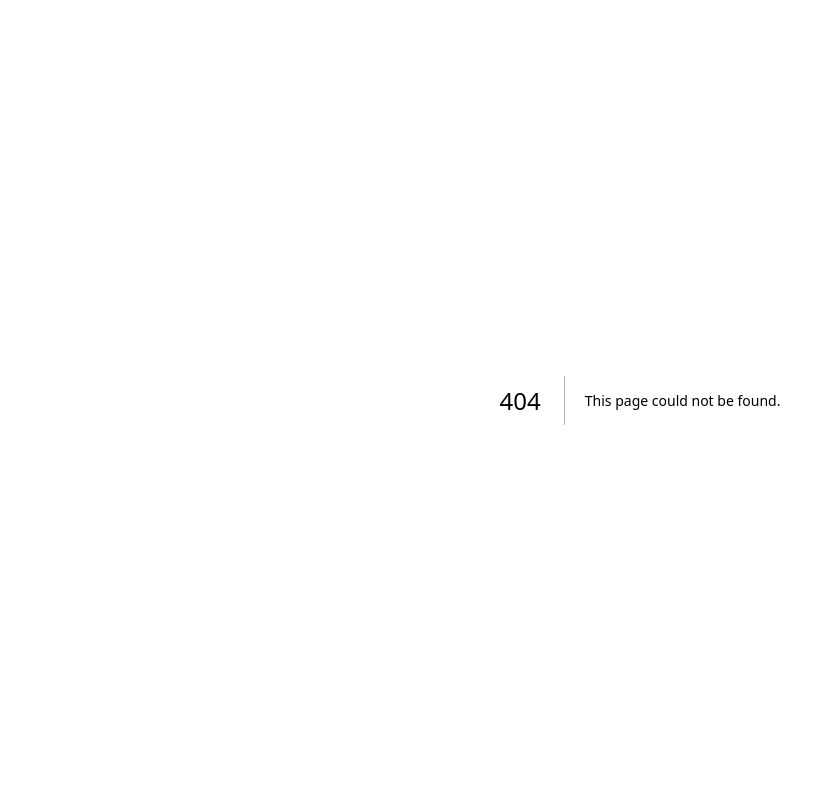
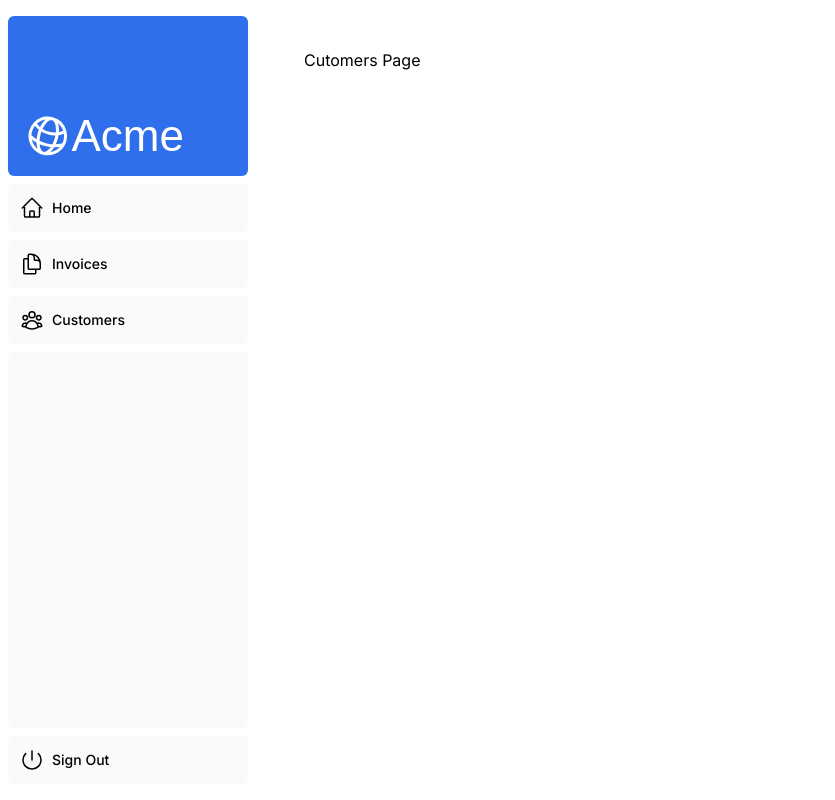
Before and after one commit to firstaple/nextjs-dashboard, a Next.js app: page /dashboard/customers in a window 1280 px wide. Before the commit this address had no page. Shown: the whole page, without its empty margins (0-835 px from the left). Built offline with nearby package versions, Linux system fonts and the light colour scheme; a web font is replaced by a local one.

Commit message:
Creating Layouts and Pages

```diff
--- /dev/null
+++ b/app/dashboard/customers/page.tsx
@@ -0,0 +1,4 @@
+// /dashboard/customers page's ui
+export default function Page() {
+  return <p>Cutomers Page</p>;
+}
--- /dev/null
+++ b/app/dashboard/invoices/page.tsx
@@ -0,0 +1,4 @@
+// /dashboard/invoices page's ui
+export default function () {
+  return <p>Invoices Page</p>;
+}
--- /dev/null
+++ b/app/dashboard/layout.tsx
@@ -0,0 +1,13 @@
+// /dashboard/**'s layout
+import SideNav from '../ui/dashboard/sidenav';
+
+export default function Layout({ children }: { children: React.ReactNode }) {
+  return (
+    <div className="flex h-screen flex-col md:flex-row md:overflow-hidden">
+      <div className="w-full flex-none md:w-64">
+        <SideNav />
+      </div>
+      <div className="flex-grow p-6 md:overflow-y-auto md:p-12">{children}</div>
+    </div>
+  );
+}
--- /dev/null
+++ b/app/dashboard/page.tsx
@@ -0,0 +1,4 @@
+// /dashboard page's ui
+export default function Page() {
+  return <p>Dashboard Page</p>;
+}
--- a/app/layout.tsx
+++ b/app/layout.tsx
@@ -1,3 +1,4 @@
+// all pages's layout, called root layout
 import '@/app/ui/global.css';
 import { inter } from '@/app/ui/fonts';
 
```
